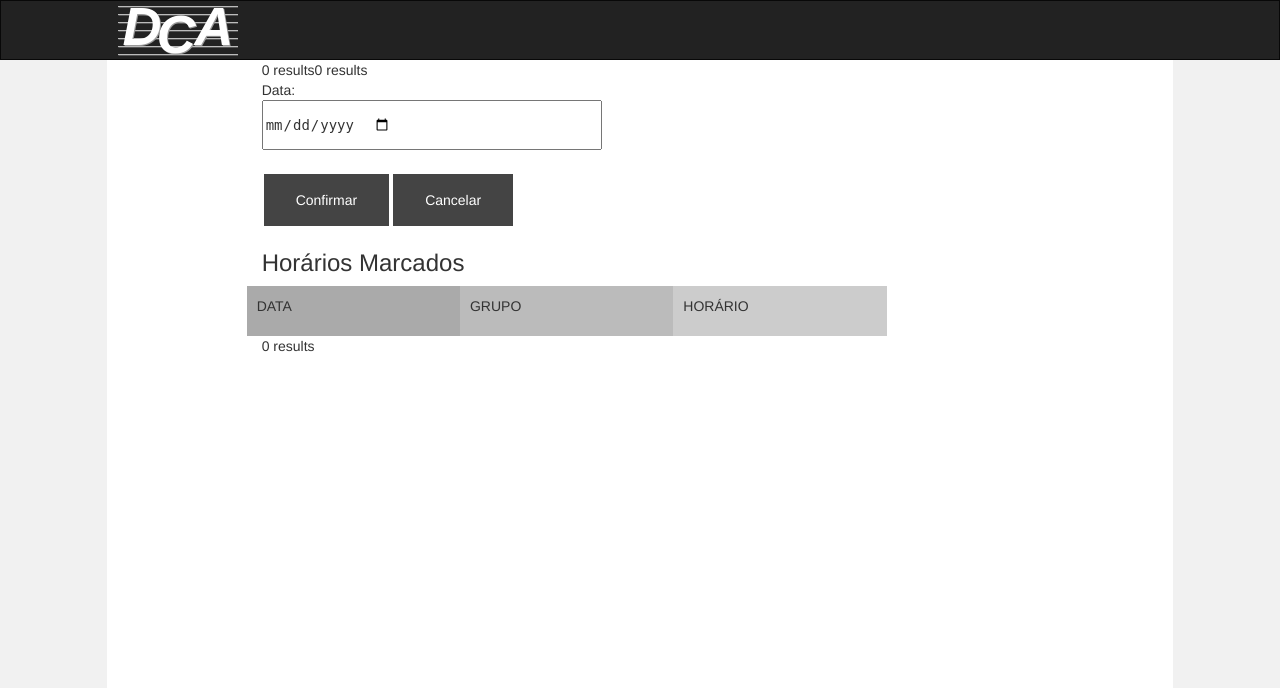
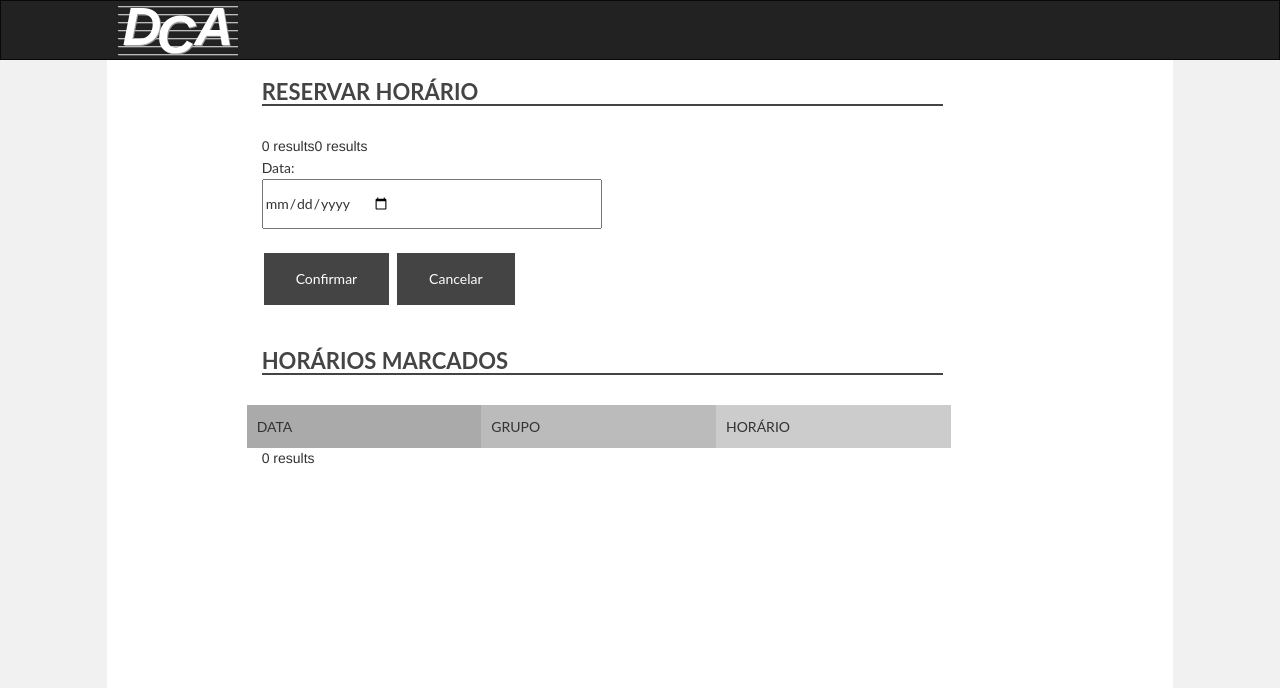
Before and after one commit to jeanmmlima/home-page, a PHP site: page /labs.php in a window 1280 px wide. Shown: the top 688 px of the page. Run offline with PHP 8.4, Linux system fonts and the light colour scheme; data that the repository does not hold is empty; some libraries are stand-ins or nearby versions.

Commit message:
visual changes

```diff
--- a/css/meu_stilo.css
+++ b/css/meu_stilo.css
@@ -301,6 +301,7 @@ input[type=text], select {
   border: 1px solid #ccc;
   border-radius: 4px;
   resize: vertical;
+  font-family: 'Lato', sans-serif;
 }
 
 input[type=button], input[type=submit], input[type=reset] {
@@ -311,6 +312,7 @@ input[type=button], input[type=submit], input[type=reset] {
   text-decoration: none;
   margin: 4px 2px;
   cursor: pointer;
+  font-family: 'Lato', sans-serif;
 }
 
 input[type="date"] {
@@ -320,6 +322,7 @@ input[type="date"] {
      overflow: hidden;
      padding: 12px;
      width:50%;
+     font-family: 'Lato', sans-serif;
      -webkit-padding-start: 1px;
 }
 
@@ -338,6 +341,13 @@ input::-webkit-datetime-edit-fields-wrapper {
     white-space: pre;
 }
 
+.formulario > p{
+  font-family: 'Lato', sans-serif;
+  margin-bottom: 1px;
+  margin-top: 2px;
+  font-size: 14px;
+}
+
 /*###### CALENDAR ###### */
 * {
   box-sizing: border-box;
@@ -346,10 +356,17 @@ input::-webkit-datetime-edit-fields-wrapper {
 /* Create two equal columns that floats next to each other */
 .column {
   float: left;
-  width: 30%;
+  width: 33%;
   padding: 10px;
+
 }
 
+.column > p { /* Address, phone and e-mail */
+  font-family: 'Lato', sans-serif;
+  margin-bottom: 1px;
+  margin-top: 2px;
+  font-size: 14px;
+}
 /* Clear floats after the columns */
 .row:after {
   content: "";
--- a/labs.php
+++ b/labs.php
@@ -98,11 +98,11 @@
              <?php
 
               function addgrupo($id_grupo,$descricao_grupo, $descricao_turma) {
-                  echo "<option value=\"" . $id_grupo . "\">" . $descricao_grupo . " - " . $descricao_turma . "</option>";
+                  echo "\t\t\t\t\t<option value=\"" . $id_grupo . "\">" . $descricao_grupo . " - " . $descricao_turma . "</option>\n";
               }
 
               function addhorario($id_horario,$descricao_horario){
-                  echo "<option value=\"" . $id_horario . "\">" . $descricao_horario . "</option>";
+                  echo "\t\t\t\t\t<option value=\"" . $id_horario . "\">" . $descricao_horario . "</option>\n";
               }
               function showReserva($grupo,$turma,$horario,$data){
 
@@ -111,7 +111,7 @@
               echo "\t\t\t\t <p> ". date('d/m/Y',strtotime($data)) ." </p>\n";
               echo "\t\t\t\t  </div>\n";
               echo "\t\t\t\t  <div class=\"column\" style=\"background-color:#bbb;\">\n";
-              echo "\t\t\t\t <p> " . $grupo . "</p>\n";
+              echo "\t\t\t\t <p> " . $grupo . " - " . $turma . ". </p>\n";
               echo "\t\t\t\t  </div>\n";
               echo "\t\t\t\t  <div class=\"column\" style=\"background-color:#ccc;\">\n";
               echo "\t\t\t\t <p> " . $horario . "</p>\n";
@@ -226,7 +226,11 @@
               }
             ?>
 
-            <form method="post" action="<?php echo htmlspecialchars($_SERVER["PHP_SELF"]);?>">
+            <div class="text">
+              <h3> Reservar Horário </h3> <br>
+            </div>
+
+            <form method="post" action="<?php echo htmlspecialchars($_SERVER["PHP_SELF"]);?>" class="formulario">
 
              <?php
 
@@ -241,14 +245,15 @@
                     if ($result->num_rows > 0) {
                       // output data of each row
 
-                      echo "\t\t\tGrupo:<br> <select name=\"grupo\">\r\n";
-                      echo "<option value=\"\" disabled selected>Escolha o grupo</option>";
+                      echo "\t\t\t<p>Grupo:</p>\n";
+                      echo "\t\t\t\t <select name=\"grupo\">\r\n";
+                      echo "\t\t\t\t <option value=\"\" disabled selected>Escolha o grupo</option>\n";
                       while($row = $result->fetch_assoc()) {
 
                       addgrupo($row["ID"],$row["GRUPO"],$row["TURMA"]);
 
                       }
-                      echo "\t\t\t</select>\r\n";
+                      echo "\t\t\t\t</select>\r\n";
 
                     } else {
                       echo "0 results";
@@ -262,8 +267,9 @@
                     if ($result->num_rows > 0) {
                       // output data of each row
 
-                      echo "\t\t\t <br>Horário:<br> <select name=\"horarios\">\r\n";
-                      echo "<option value=\"\" disabled selected>Escolha o horário</option>";
+                      echo "\t\t\t <p>Horário:</p>\n";
+                      echo "\t\t\t\t <select name=\"horarios\">\r\n";
+                      echo "\t\t\t\t <option value=\"\" disabled selected>Escolha o horário</option>\n";
                       while($row = $result->fetch_assoc()) {
 
                       addhorario($row["id"],$row["descricao"]);
@@ -276,17 +282,19 @@
                     }
 
                     $conn->close();
-                    echo"<br>Data:<br> <input type=\"date\" name=\"data\"><br>";
-                    echo "<br><input type=\"submit\" value=\"Confirmar\">";
-                    echo "<input type=\"reset\" value=\"Cancelar\">";
+                    echo "\t\t\t<p>Data:</p>\n";
+                    echo "\t\t\t\t <input type=\"date\" name=\"data\"><br>\n";
+                    echo "\t\t\t<br><input type=\"submit\" value=\"Confirmar\">\n";
+                    echo "\t\t\t<input type=\"reset\" value=\"Cancelar\">\n";
                     echo "</form>\r\n";
 
               ?>
 
 
 
-
-            <h3> Horários Marcados </h3>
+            <div class="text">
+            <br>  <h3> Horários Marcados </h3> <br>
+            </div>
             <?php
                 echo "\n<div class=\"row\">\n";
                 echo "\t\t\t\t  <div class=\"column\" style=\"background-color:#aaa;\">\n";
```
